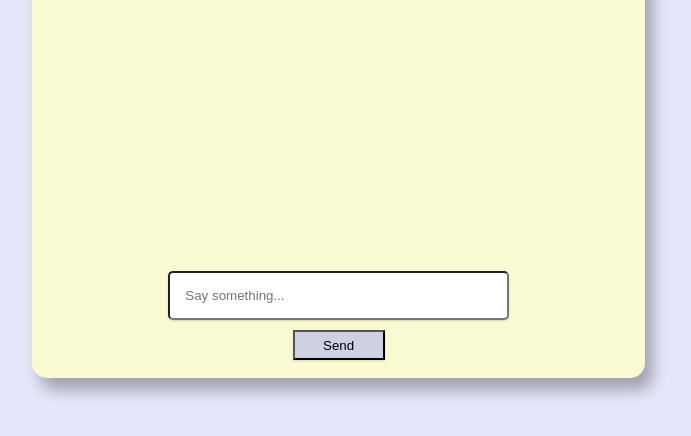
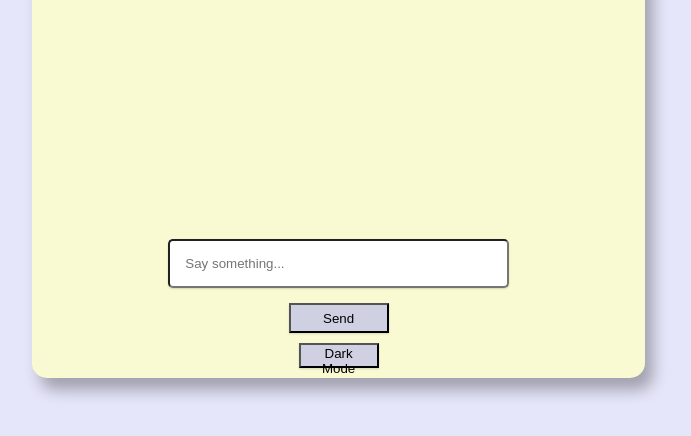
Before and after one commit to WabaScript/sockettesting, a website: page index.html in a window 1280 px wide. Shown: the part 92-528 px from the top of the page, without its empty margins (352-1043 px from the left). Drawn offline with Linux system fonts and the light colour scheme.

Commit message:
dark mode starter

```diff
--- a/index.html
+++ b/index.html
@@ -15,7 +15,10 @@
                     type="text"
                     placeholder="Say something..."
                 />
-                <button id="send-button" title="Send Message!">Send</button>
+                <div id="btn-container">
+                    <button id="send-button" title="Send Message!">Send</button>
+                    <button id="dark-mode" title="Enable Dark Mode!">Dark Mode</button>
+                </div>
         </div>
             <script>
                 // On pageload run this function
@@ -23,7 +26,9 @@
                     const sendButton = document.querySelector('#send-button');
                     const messages = document.querySelector('#messages');
                     const messageInput = document.querySelector('#message-input');
+                    const darkButton = document.querySelector('#dark-mode');
 
+                    let darkMode = false;
                     let ws;
 
                     const showMessage = (message) => {
@@ -56,6 +61,10 @@
                         ws.send(messageInput.value);
                         showMessage(messageInput.value);
                     }
+
+                    darkButton.onclick = () => {
+                        darkMode = !darkMode
+                    }
                     // Invoke socket connection
                     init();
                 })();
--- a/public/style.css
+++ b/public/style.css
@@ -60,10 +60,35 @@ h1 {
     opacity: 1;
 }
 
+#btn-container {
+    display: flex;
+    flex-direction: column;
+    justify-content: space-around;
+    margin: 10px;
+}
+
+#dark-mode {
+    background-color: rgb(208, 208, 227);
+    width: 80px;
+    height: 25px;
+    box-shadow: 0 1px 2px rgba(0,0,0,0.15);
+    transition: all 0.3s ease-in-out;
+    align-self: center;
+}
+
+#dark-mode:hover {
+    background-color: lavender;
+    transform: scale(1.1, 1.1);
+    border-radius: 10px;
+    box-shadow: 0 5px 15px rgba(0,0,0,0.3);
+}
+
 #send-button {
     background-color: rgb(208, 208, 227);
-    width: 15%;
+    width: 100px;
     height: 30px;
+    margin-bottom: 10px;
+    margin-top: -5px;
     box-shadow: 0 1px 2px rgba(0,0,0,0.15);
     transition: all 0.3s ease-in-out;
 }
```
